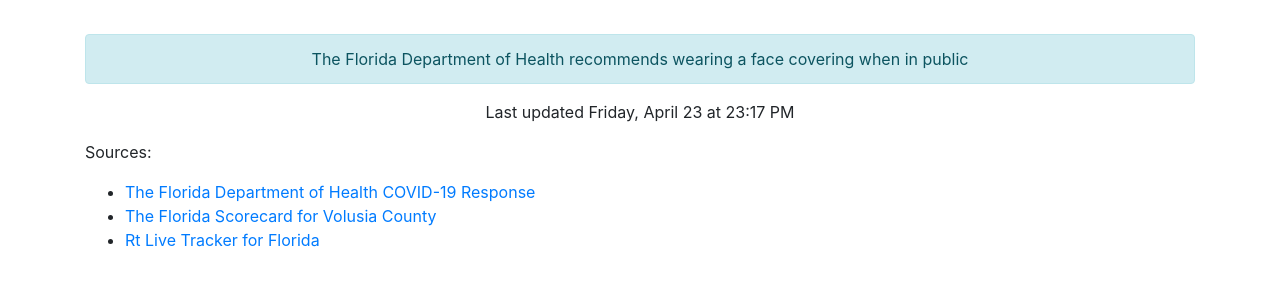
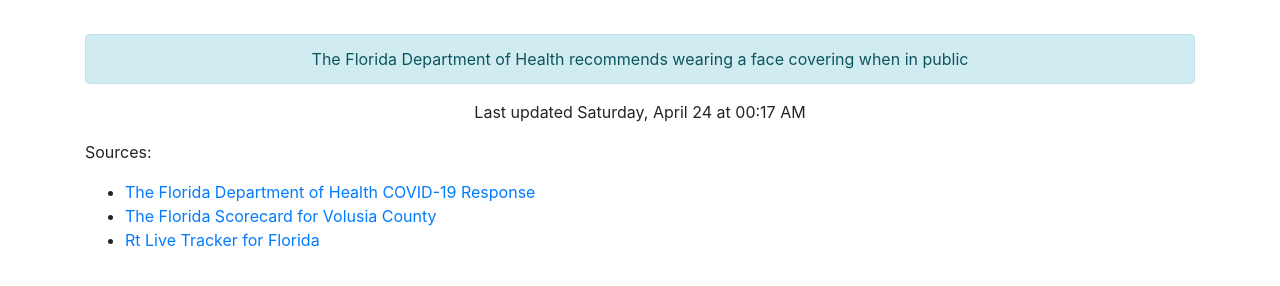
Before and after one commit to thinkjson/timeforchurch, a Jekyll site: the page built from index.md, in a window 1280 px wide. Shown: the part 544-830 px from the top of the page. Built offline with Jekyll 4.4.1, drawn with Linux system fonts in a browser that asks for light colours; our own code applies the rules of GitHub Pages for plain Markdown files.

Commit message:
Updating data

```diff
--- a/_includes/data.html
+++ b/_includes/data.html
@@ -10,4 +10,4 @@
     <div class="outcome text-success">YES</div>
     <div class="alert alert-info" role="alert">The Florida Department of Health recommends wearing a face covering when in public</div>
 
-    <p>Last updated Friday, April 23 at 23:17 PM</p>
+    <p>Last updated Saturday, April 24 at 00:17 AM</p>
```
